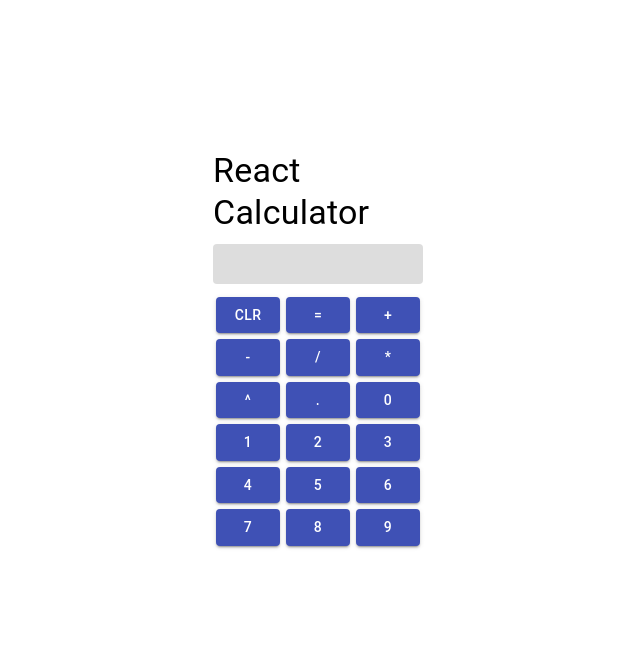
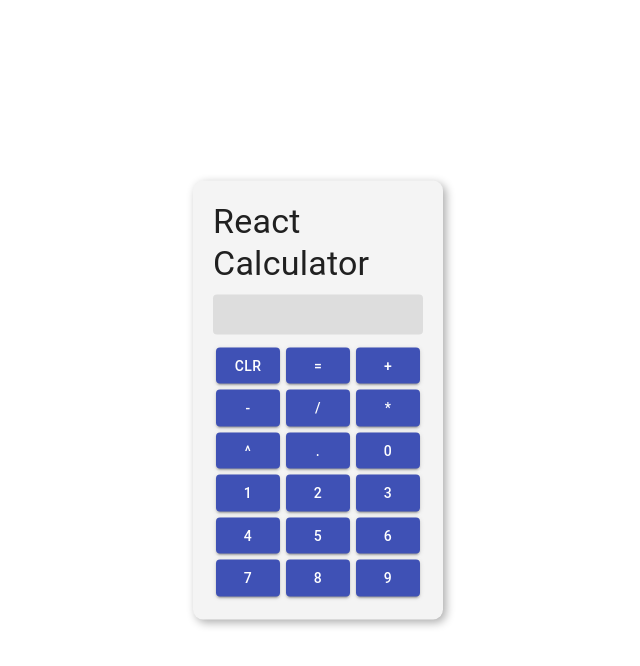
Before and after one commit to benzend/react-typescript-calculator, a React (Create React App) app: page / in a window 1280 px wide. Shown: the top 666 px of the page, without its empty margins (322-962 px from the left). Built offline with nearby package versions, Linux system fonts and the light colour scheme.

Commit message:
added more styling

```diff
--- a/src/layouts/EntireCalculatorLayout.tsx
+++ b/src/layouts/EntireCalculatorLayout.tsx
@@ -1,4 +1,4 @@
-import { Box, makeStyles } from "@material-ui/core";
+import { Card, Box, makeStyles } from "@material-ui/core";
 
 interface Props {
   children: React.AllHTMLAttributes<any>;
@@ -6,16 +6,28 @@ interface Props {
 
 const useStyles = makeStyles(() => ({
   root: {
-    width: "210px",
-    height: "500px",
     position: "absolute",
+    display: "flex",
+    justifyContent: "center",
+    alignItems: "center",
+    padding: "20px",
+    background: "#f4f4f4",
     left: "50%",
     top: "50%",
     transform: "translate(-50%, -50%)",
+    borderRadius: "10px",
+    boxShadow: "3px 3px 10px #0005",
+  },
+  inner: {
+    width: "210px",
   },
 }));
 
 export const EntireCalculatorLayout = ({ children }: Props) => {
-  const { root } = useStyles();
-  return <Box className={root}>{children}</Box>;
+  const { root, inner } = useStyles();
+  return (
+    <Card className={root}>
+      <Box className={inner}>{children}</Box>
+    </Card>
+  );
 };
```
Also changed, not shown: 1 other file (tests, documents, lock files or other folders).
